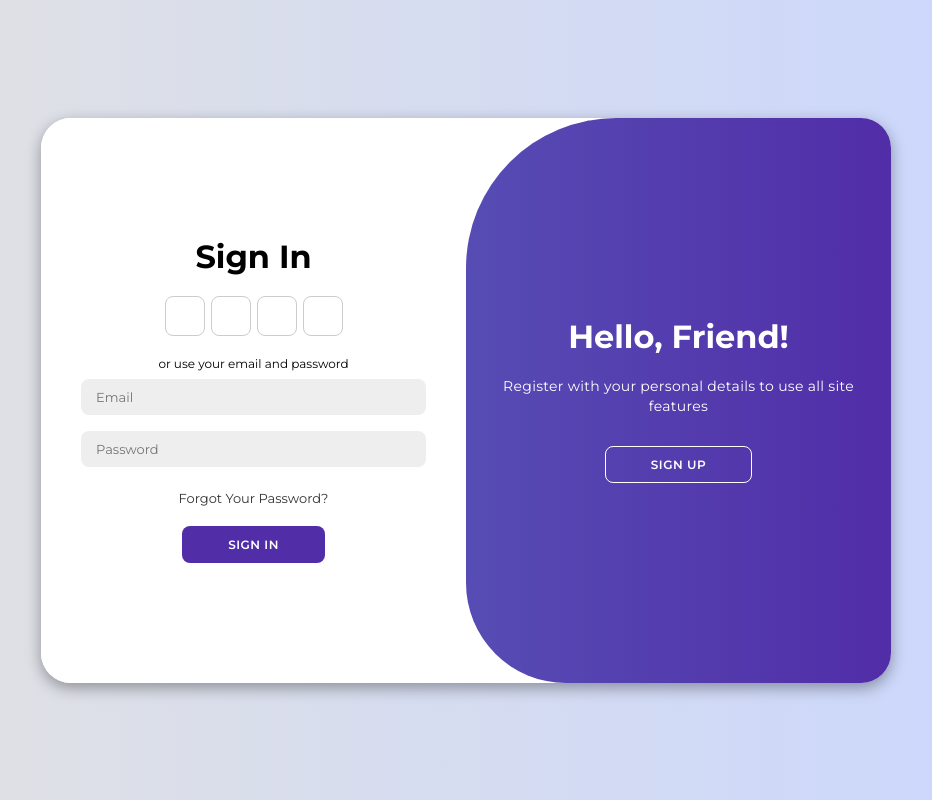
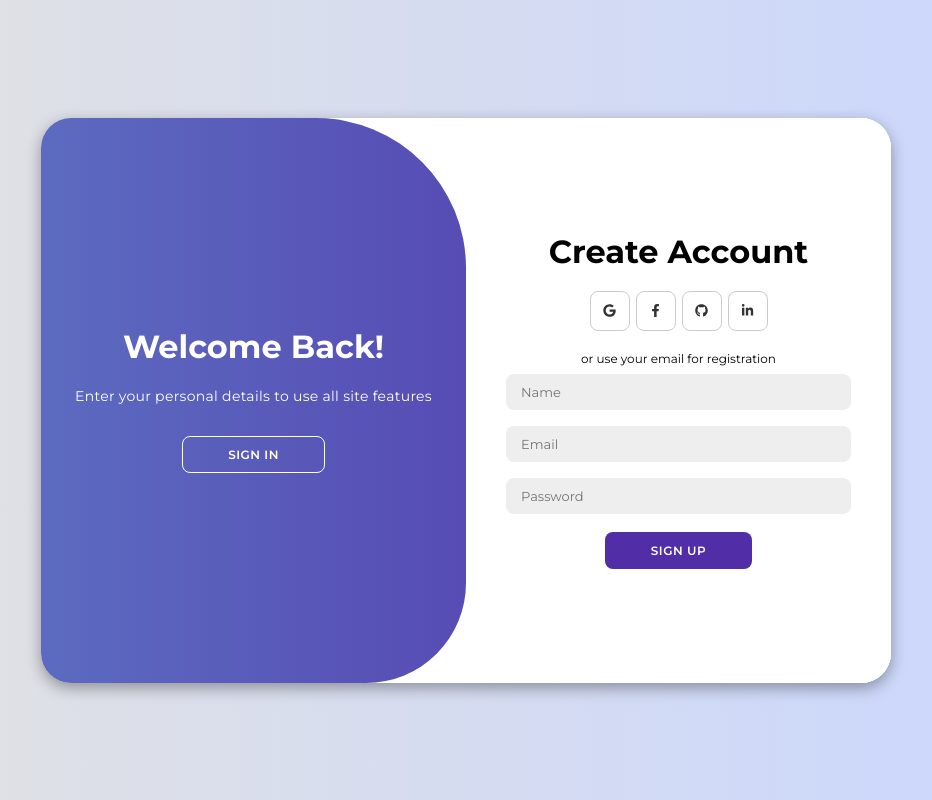
Before and after one commit to GenesysLearnable/SOCIAL-FE-7, a React (Vite) app: page / in a window 1280 px wide. Both pictures are taken after a click on the button "SIGN UP". Shown: the whole page, without its empty margins (174-1106 px from the left). Built offline with nearby package versions, Linux system fonts and the light colour scheme.

Commit message:
team-led-commit

```diff
--- a/package.json
+++ b/package.json
@@ -11,7 +11,8 @@
   },
   "dependencies": {
     "react": "^18.2.0",
-    "react-dom": "^18.2.0"
+    "react-dom": "^18.2.0",
+    "react-icons": "^5.2.1"
   },
   "devDependencies": {
     "@types/react": "^18.2.66",
--- a/src/components/Auth.jsx
+++ b/src/components/Auth.jsx
@@ -1,21 +1,32 @@
-import React from 'react';
+import React, { useState } from 'react';
+import { FaGoogle, FaFacebookF, FaGithub, FaLinkedinIn } from "react-icons/fa";
 
 const Auth = () => {
+  const [isActive, setIsActive] = useState(false);
+
+  const handleRegisterClick = () => {
+    setIsActive(true)
+  };
+
+  const handleLoginClick = () => {
+    setIsActive(false);
+  };
+
   return (
-    <div className="container" id="container">
+    <div className={`container ${isActive ? "active" : ""}`} id="container">
       <div className="form-container sign-up">
         <form>
           <h1>Create Account</h1>
           <div className="social-icons">
-            <a href="#" className="icon"><i className="fab fa-google-plus-g"></i></a>
-            <a href="#" className="icon"><i className="fab fa-facebook-f"></i></a>
-            <a href="#" className="icon"><i className="fab fa-github"></i></a>
-            <a href="#" className="icon"><i className="fab fa-linkedin-in"></i></a>
+            <a href="#" className="icon"><FaGoogle /></a>
+            <a href="#" className="icon"><FaFacebookF /></a>
+            <a href="#" className="icon"><FaGithub /></a>
+            <a href="#" className="icon"><FaLinkedinIn /></a>
           </div>
           <span>or use your email for registration</span>
           <input type="text" placeholder="Name" />
           <input type="email" placeholder="Email" />
-          <input type="password" placeholder="Password" />
+          <input type="password" placeholder={"Password"} />
           <button>Sign Up</button>
         </form>
       </div>
@@ -23,10 +34,10 @@ const Auth = () => {
         <form>
           <h1>Sign In</h1>
           <div className="social-icons">
-            <a href="#" className="icon"><i className="fab fa-google-plus-g"></i></a>
-            <a href="#" className="icon"><i className="fab fa-facebook-f"></i></a>
-            <a href="#" className="icon"><i className="fab fa-github"></i></a>
-            <a href="#" className="icon"><i className="fab fa-linkedin-in"></i></a>
+            <a href="#" className="icon"><FaGoogle /></a>
+            <a href="#" className="icon"><FaFacebookF /></a>
+            <a href="#" className="icon"><FaGithub /></a>
+            <a href="#" className="icon"><FaLinkedinIn /></a>
           </div>
           <span>or use your email and password</span>
           <input type="email" placeholder="Email" />
@@ -40,12 +51,12 @@ const Auth = () => {
           <div className="toggle-panel toggle-left">
             <h1>Welcome Back!</h1>
             <p>Enter your personal details to use all site features</p>
-            <button className="hidden" id="login">Sign In</button>
+            <button className="hidden" id="login" onClick={handleLoginClick}>Sign In</button>
           </div>
           <div className="toggle-panel toggle-right">
             <h1>Hello, Friend!</h1>
             <p>Register with your personal details to use all site features</p>
-            <button className="hidden" id="register">Sign Up</button>
+            <button className="hidden" id="register" onClick={handleRegisterClick}>Sign Up</button>
           </div>
         </div>
       </div>
```
Also changed, not shown: 1 other file (tests, documents, lock files or other folders).
